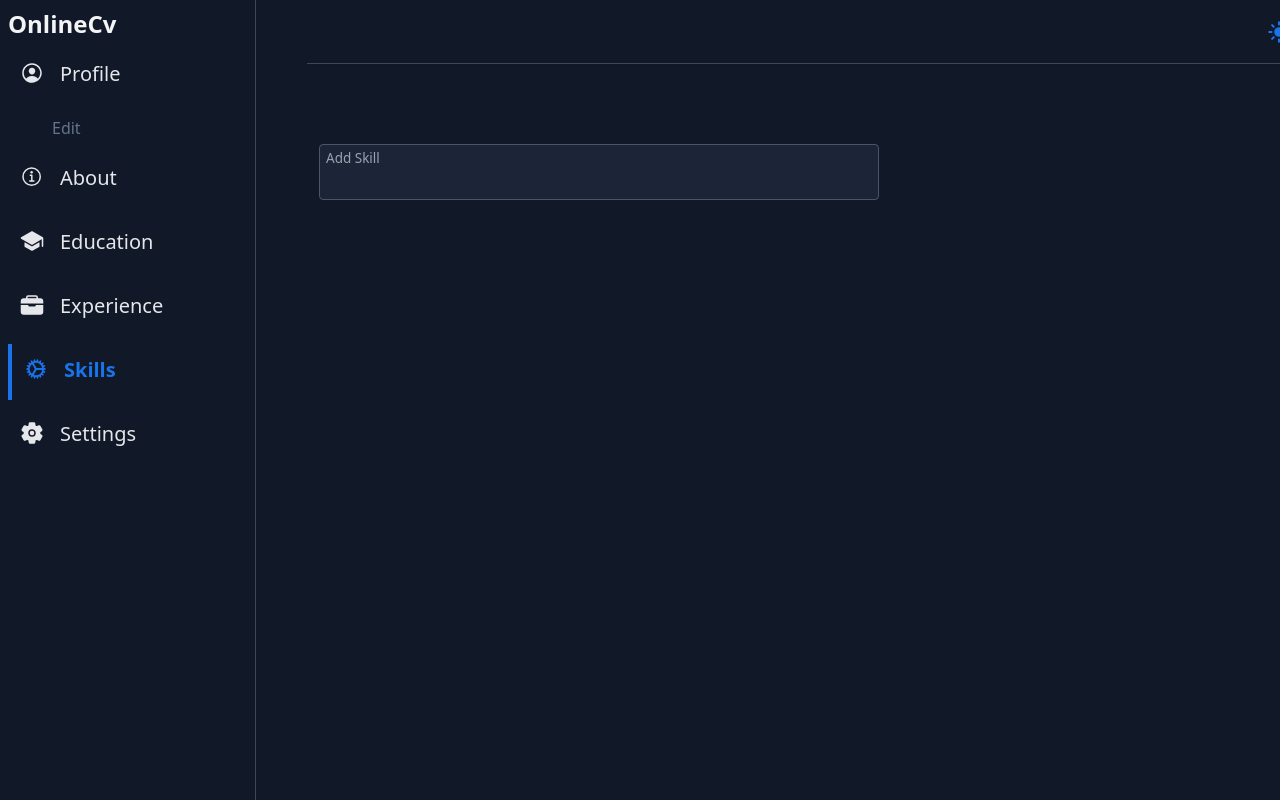
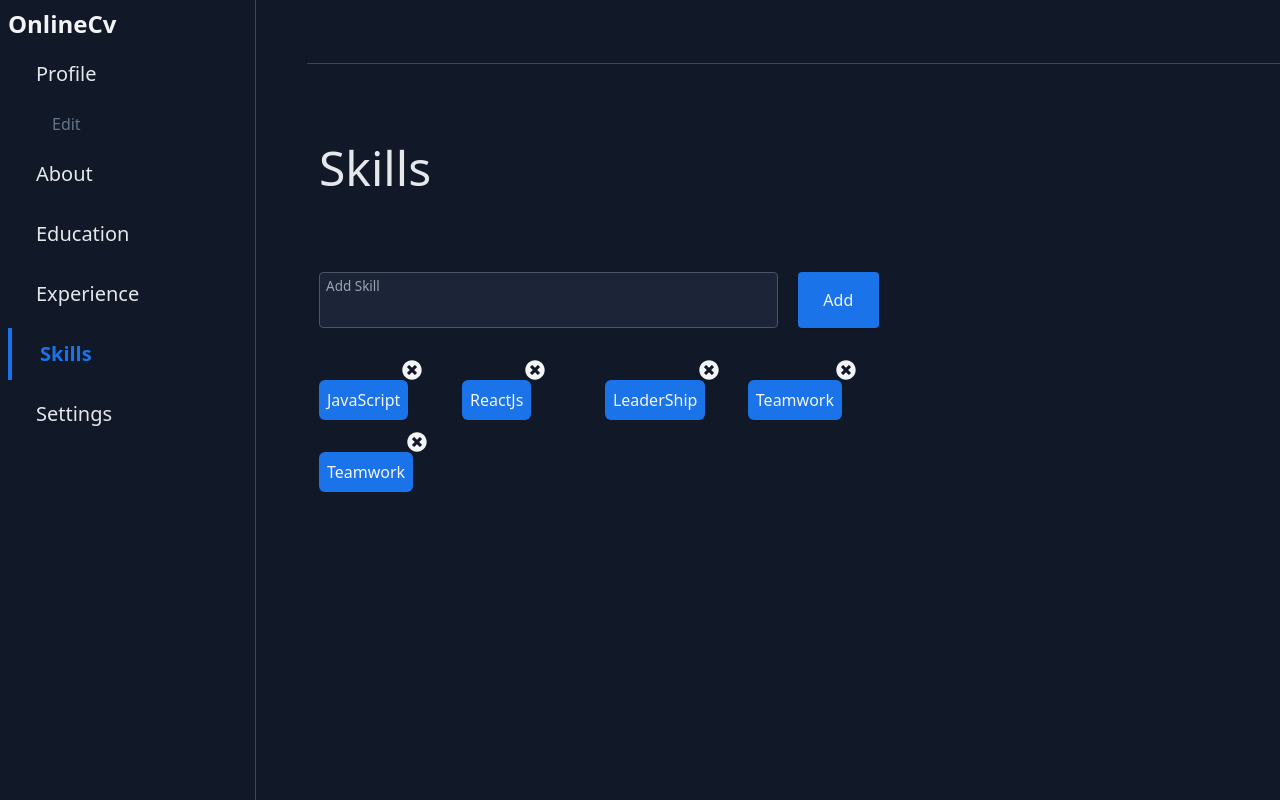
Before and after one commit to JosephChuksN/E-folio, a React (Create React App) app: page /skills in a window 1280 px wide. Built offline with nearby package versions, Linux system fonts and the light colour scheme; what @ngneat/falso would draw is missing.

Commit message:
Added functionality for skills edit section

```diff
--- a/src/App.js
+++ b/src/App.js
@@ -10,7 +10,7 @@ import Settings from './components/Settings/Settings'
 import { ThemeProvider } from './Context/ThemeContext'
 import { SideBarProvider } from './Context/SideBarContext';
 import Background from './components/Background'
-import { user, AboutTxt, educationData, experienceData } from './TestData'
+import { user, AboutTxt, educationData, experienceData, SkillsData } from './TestData'
 import { BrowserRouter as Router, Routes, Route } from 'react-router-dom';
 import './App.css';
 
@@ -22,6 +22,7 @@ const App= () => {
   const [aboutText, setAboutText] = useState(AboutTxt)
   const [educationInfo, setEducationInfo] = useState(educationData)
   const [experienceInfo, setExperienceInfo] = useState(experienceData)
+  const [skills, setSkills] = useState(SkillsData)
 
 
 
@@ -49,6 +50,7 @@ const App= () => {
      aboutText={aboutText}
      educationData={educationInfo}
      experienceData={experienceInfo}
+     skills={skills}
 
     />} />
 
@@ -78,13 +80,12 @@ const App= () => {
      setExperienceData={setExperienceInfo}
 
      />} />
-
     <Route
      exact path='/skills'
      element={
      <Skills
-
-
+     skills={skills}
+     setSkills={setSkills}
 
      />} />
 
@@ -96,7 +97,12 @@ const App= () => {
      setUser={setDummyUser}
 
      />} />
+
+
+
     </Routes>
+
+
     </main>
 
     </div>
--- a/src/TestData.js
+++ b/src/TestData.js
@@ -38,5 +38,7 @@ const experienceData = [
     {id:uuidv4(), company:"UNIR, Universidad Internacional de la Rioja", Role:"Front-end designer & Web designer", jobDescription:"Development and testing of corporate mailings, landings, and corporate banners design.", startDate:"2021-07-1", endDate:"2021-11-21",}
    ]
 
+ const SkillsData = [{id:uuidv4(), skill:"JavaScript"}, {id:uuidv4(), skill:"ReactJs"}, {id:uuidv4(), skill:"LeaderShip"}, {id:uuidv4(), skill:"Teamwork"}, {id:uuidv4(), skill:"Teamwork"}]
+
 export const AboutTxt = AboutText;
-export {educationData, experienceData, user};
+export {educationData, experienceData, user, SkillsData};
--- a/src/components/Profile/Profile.jsx
+++ b/src/components/Profile/Profile.jsx
@@ -100,10 +100,15 @@ return(
 <div className="p-3">
 <h1  className="text-2xl mb-3 font-bold">Skills</h1>
     <div className=" grid lg:grid-cols-4 grid-cols-3 gap-3 items-center text-center">
-    <span className="p-2 bg-[#1a73e8] rounded">JavaScript</span>
-    <span className="p-2 bg-[#1a73e8] rounded">ReactJs</span>
-    <span className="p-2 bg-[#1a73e8] rounded">LeaderShip</span>
-    <span className="p-2 bg-[#1a73e8] rounded">Teamwork</span>
+     {
+          props.skills.map((data, index) =>(
+               <span key={data.id} className="p-2 bg-[#1a73e8] rounded">{data.skill}</span>
+          ))
+
+
+    }
+
+
     </div>
 </div>
 
--- a/src/components/Skills/AddSkill.jsx
+++ b/src/components/Skills/AddSkill.jsx
@@ -1,23 +1,49 @@
-import React from "react";
+import{ React, useState } from "react";
+import { v4 as uuidv4 } from 'uuid';
 
 
 
-const AddSkill = () =>{
+const AddSkill = ({skills, setSkills}) =>{
 
+const [newSkill, setNewSkill] = useState({id:"", skill:""})
+
+const {skill} = newSkill
+
+const addSkill =(skill) =>{
+
+    setSkills([...skills, {id:uuidv4(), skill}])
+}
+const handleChange = (e) =>{
+    const {name, value} = e.target
+  setNewSkill({...newSkill,[name]:value })
+}
+
+const handleAddSkill = (e) =>{
+    e.preventDefault()
+  addSkill(skill)
+
+}
 
     return(
-     <div className="w-3/5 px-3 relative group">
+        <form onSubmit={handleAddSkill} >
+     <div className="lg:w-3/5 px-3 relative group flex gap-2 lg:gap-5">
+
      <input  className="block rounded px-2.5 pb-2.5 pt-5 w-full text-md text-gray-900 bg-gray-100 dark:bg-[#1e293b]/80  border-gray-900/20 dark:border-gray-100/20  appearance-none dark:text-white dark:border-gray-600 dark:focus:border-blue-500 focus:outline-none focus:ring-0 focus:border-blue-600 peer"
       type="text"
-      name="fullName"
-      id="fullname"
+      name="skill"
+      value={skill}
       required
+      onChange={handleChange}
+      minLength="4"
       />
-      <label   className="absolute text-lg text-gray-500 dark:text-gray-400 duration-300 pl-3 transform -translate-y-4 scale-75 top-4 z-10 origin-[0] left-2.5 peer-focus:text-blue-600 peer-focus:dark:text-blue-500 peer-placeholder-shown:scale-100 peer-placeholder-shown:translate-y-0 peer-focus:scale-75 peer-focus:-translate-y-4"
+      <label   className="absolute text-lg bo text-gray-500 dark:text-gray-400 duration-300 pl-3 transform -translate-y-4 scale-75 top-4 z-10 origin-[0] left-2.5 peer-focus:text-blue-600 peer-focus:dark:text-blue-500 peer-placeholder-shown:scale-100 peer-placeholder-shown:translate-y-0 peer-focus:scale-75 peer-focus:-translate-y-4"
        htmlFor="fullname">
       Add Skill
       </label>
+      <button type="submit" className="w-24 px-2 py-1 bg-[#1a73e8] hover:bg-blue-800  active:bg-emerald-800 rounded shadow hover:shadow-lg outline-none focus:outline-none ease-linear transition-all duration-150">Add</button>
+
         </div>
+        </form>
     )
 }
 export default AddSkill;
--- a/src/components/Skills/Skills.jsx
+++ b/src/components/Skills/Skills.jsx
@@ -1,13 +1,43 @@
 import { React } from "react";
 import AddSkill from "./AddSkill";
+import { FaTimesCircle } from "react-icons/fa";
 
 
-const Skills = () => {
+const Skills = (props) => {
+  const {skills, setSkills} = props
+const id = skills.id
+
+
+const handleDelete = ()=> {
+  setSkills(skills.filter(data => (data.id !== id)))
+  console.log(skills.id)
+   }
+
 
 return(
   <>
   <div className="pt-36">
-    <AddSkill />
+
+  <h1 className="pl-3 text-5xl mb-20">Skills</h1>
+  <div className='mt-24 lg:mt-0 text-gray-100 '>
+    <AddSkill
+     skills={skills}
+     setSkills={setSkills}
+     />
+     <div className="mt-10 grid lg:grid-cols-4 grid-cols-3 gap-3 items-center text-center p-3 lg:w-3/5">
+     {
+          props.skills.map((data) =>(
+              <div key={data.id} className="flex  justify-start">
+                 <span  className="p-2 bg-[#1a73e8] rounded-md mb-5">{data.skill}</span>
+                 <span onClick={handleDelete} className="relative bottom-5 right-1.5 text-xl"><FaTimesCircle /></span>
+              </div>
+          ))
+
+
+    }
+     </div>
+   </div>
+
   </div>
   </>
 
```
